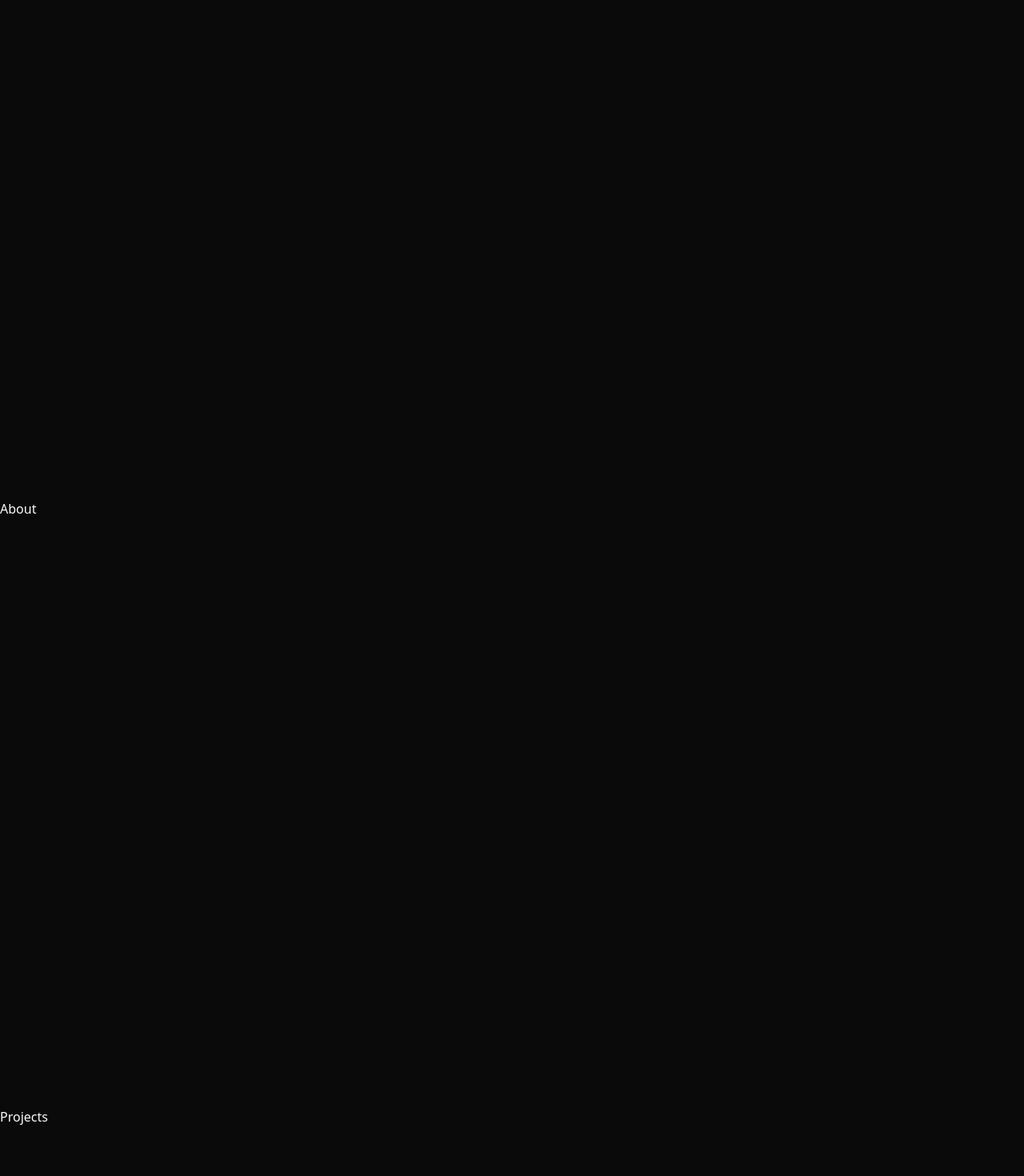
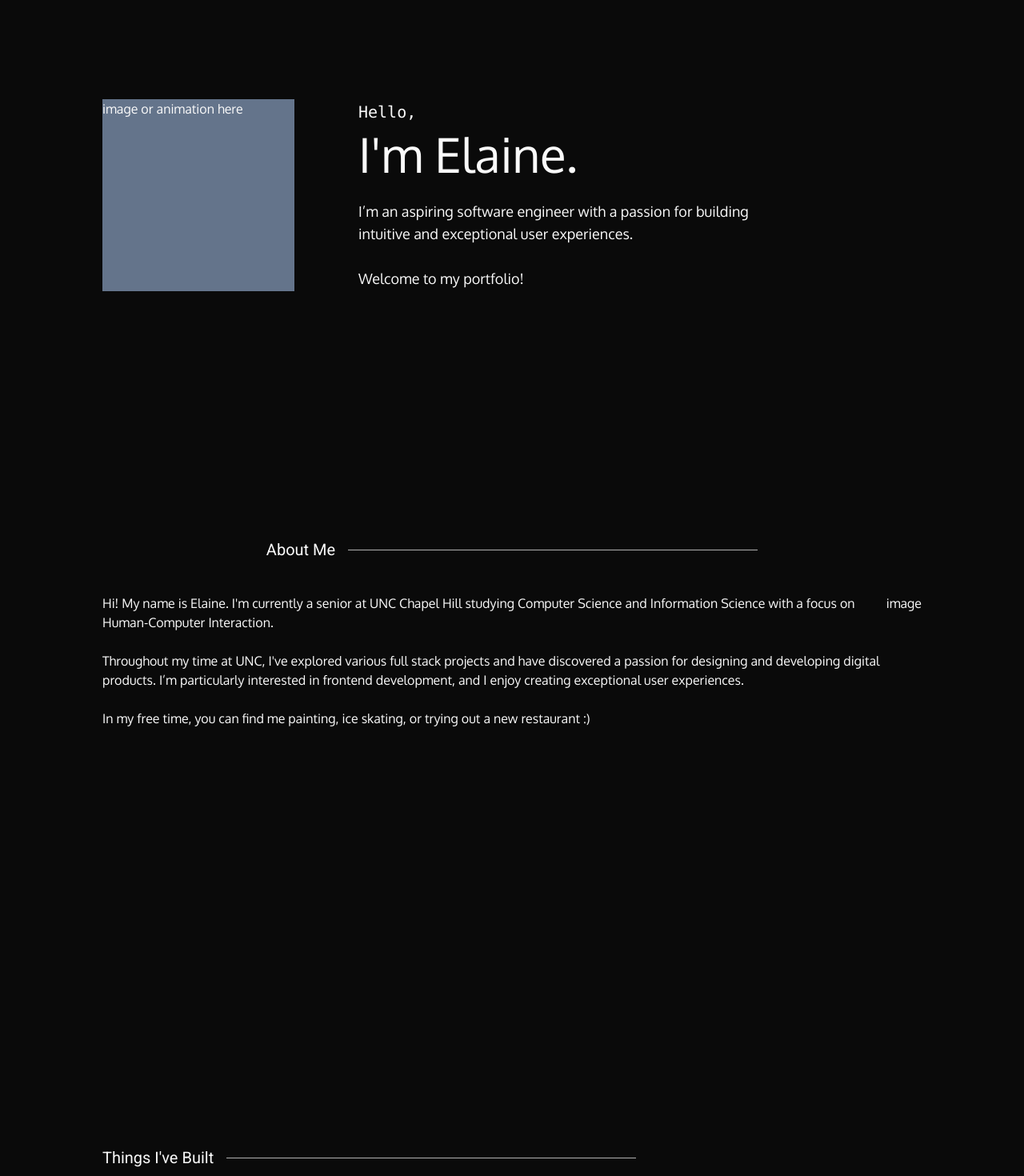
Before and after one commit to elaine331917/elaine331917.github.io, a React (Vite) app: page / in a window 1280 px wide. Shown: the part 200-1670 px from the top of the page at 80% size. Built offline with nearby package versions, Linux system fonts and the light colour scheme.

Commit message:
set up home page

```diff
--- a/src/components/footer.tsx
+++ b/src/components/footer.tsx
@@ -1,10 +1,10 @@
 export default function Footer() {
 
     return (
-      <>
-        <section>
-          footer
-        </section>
-      </>
+        <div className="py-5 w-full shadow-md px-6 md:px-20">
+            <div className="max-w-screen-lg flex flex-row items-center justify-between mx-auto w-full">
+                @ 2023 Elaine Dong
+            </div>
+        </div>
     )
 }
--- /dev/null
+++ b/src/data/artwork.ts
@@ -0,0 +1,17 @@
+export interface Art {
+    title: string;
+    image: string;
+    medium: string;
+    dimensions: string;
+    date: string;
+}
+
+export const works: Art[] = [
+    {
+        title: "title",
+        image: "path",
+        medium: "Acrylic",
+        dimensions: "12x9",
+        date: "April 2023",
+    },
+]
--- /dev/null
+++ b/src/data/projects.ts
@@ -0,0 +1,30 @@
+export interface Project {
+    title: string;
+    thumbnail: string;
+    description: string;
+    date: string;
+    technologies: string[];
+    repository: string;
+    link: string;
+}
+
+export const projects: Project[] = [
+    {
+        title: "Around the Block",
+        thumbnail: "path",
+        description: "A website to help artists struggling with creative block by providing them with fresh challenges and inspiration from a community of creatives.",
+        date: "April 2023",
+        technologies: ["Angular", "TypeScript", "HTML/CSS", "Python", "FastAPI", "Figma"],
+        repository: "https://github.com/chphoom/aroundtheblock",
+        link: "https://aroundtheblock.apps.cloudapps.unc.edu/"
+    },
+    {
+        title: "Around the Block",
+        thumbnail: "path",
+        description: "A website to help artists struggling with creative block by providing them with fresh challenges and inspiration from a community of creatives.",
+        date: "April 2023",
+        technologies: ["Angular", "TypeScript", "HTML/CSS", "Python", "FastAPI", "Figma"],
+        repository: "https://github.com/chphoom/aroundtheblock",
+        link: "https://aroundtheblock.apps.cloudapps.unc.edu/"
+    },
+]
--- a/src/index.css
+++ b/src/index.css
@@ -1,3 +1,4 @@
+@import url('https://fonts.googleapis.com/css2?family=Oxygen:wght@300;400&family=Roboto+Mono:wght@300;400;500&family=Roboto:wght@300;400&display=swap');
 @tailwind base;
 @tailwind components;
 @tailwind utilities;
@@ -69,6 +70,7 @@
 @layer base {
   * {
     @apply border-border;
+    font-family: 'Oxygen', sans-serif;
   }
   body {
     @apply bg-background text-foreground;
@@ -79,6 +81,48 @@
   width: 100px;
 }
 
+.page-container {
+  padding-right: 1.5rem;
+  padding-left: 1.5rem;
+}
+
 section {
   min-height: 95vh;
+  max-width: 1024px;
+  margin-right: auto;
+  margin-left: auto;
+  padding-top: 3rem;
+  padding-bottom: 3rem;
 }
+
+/* Subheading */
+
+.subtitle {
+  display: flex;
+  flex-direction: row;
+  align-items: center;
+  justify-content: flex-start;
+  gap: 1rem;
+}
+
+.subheading {
+  font-family: 'Roboto', sans-serif;
+  font-size: 20px;
+}
+
+.horizontal-bar {
+  height: 1px;
+  width: 40vw;
+  background-color: rgb(177, 177, 177);
+}
+
+@media (min-width: 768px) {
+  .page-container {
+    padding-right: 5rem;
+    padding-left: 5rem;
+  }
+}
+
+@media (min-width: 640px) {
+
+}
--- a/src/pages/Gallery.tsx
+++ b/src/pages/Gallery.tsx
@@ -1,10 +1,11 @@
 export default function Gallery() {
 
     return (
-      <>
-        <section>
-          Gallery
-        </section>
-      </>
+        <div className="page-container">
+            <section className="flex flex-col md:flex-row">
+                <div>My Art</div>
+                <div></div>
+            </section>
+        </div>
     )
 }
--- a/src/pages/Home.tsx
+++ b/src/pages/Home.tsx
@@ -1,16 +1,48 @@
 export default function Home() {
 
     return (
-      <>
-        <section>
-          Tagline
+      <div className="page-container">
+        <section className="flex flex-row items-center gap-20">
+          <div className="w-60 h-60 bg-slate-500 hidden md:flex">
+            image or animation here
+          </div>
+          <div className="flex flex-col gap-7">
+            <div className="flex flex-col gap-2">
+              <div className="font-mono text-xl">Hello,</div>
+              <div className="text-6xl">I'm Elaine.</div>
+            </div>
+            <div className="text-lg max-w-[500px]">I’m an aspiring software engineer with a passion for building intuitive and exceptional user experiences.</div>
+            <div className="text-lg">Welcome to my portfolio!</div>
+          </div>
+        </section>
+        <section className="flex flex-col items-center gap-10">
+          <div className="subtitle">
+            <div className="subheading">About Me</div>
+            <div className="horizontal-bar"></div>
+          </div>
+          <div className="flex flex-col md:flex-row">
+            <div>Hi! My name is Elaine. I'm currently a senior at UNC Chapel Hill studying Computer Science and Information Science with a focus on Human-Computer Interaction.
+                <br />
+                <br />
+                Throughout my time at UNC, I've explored various full stack projects and have discovered a passion for designing and developing digital products. I’m particularly interested in frontend development, and I enjoy creating exceptional user experiences.
+                <br />
+                <br />
+                In my free time, you can find me painting, ice skating, or trying out a new restaurant :)</div>
+            <div>image</div>
+          </div>
         </section>
         <section>
-          About
+          <div className="subtitle">
+            <div className="subheading">Things I've Built</div>
+            <div className="horizontal-bar"></div>
+          </div>
         </section>
         <section>
-          Projects
+          <div className="subtitle">
+            <div className="subheading">Other Notable Projects</div>
+            <div className="horizontal-bar"></div>
+          </div>
         </section>
-      </>
+      </div>
     )
 }
```
